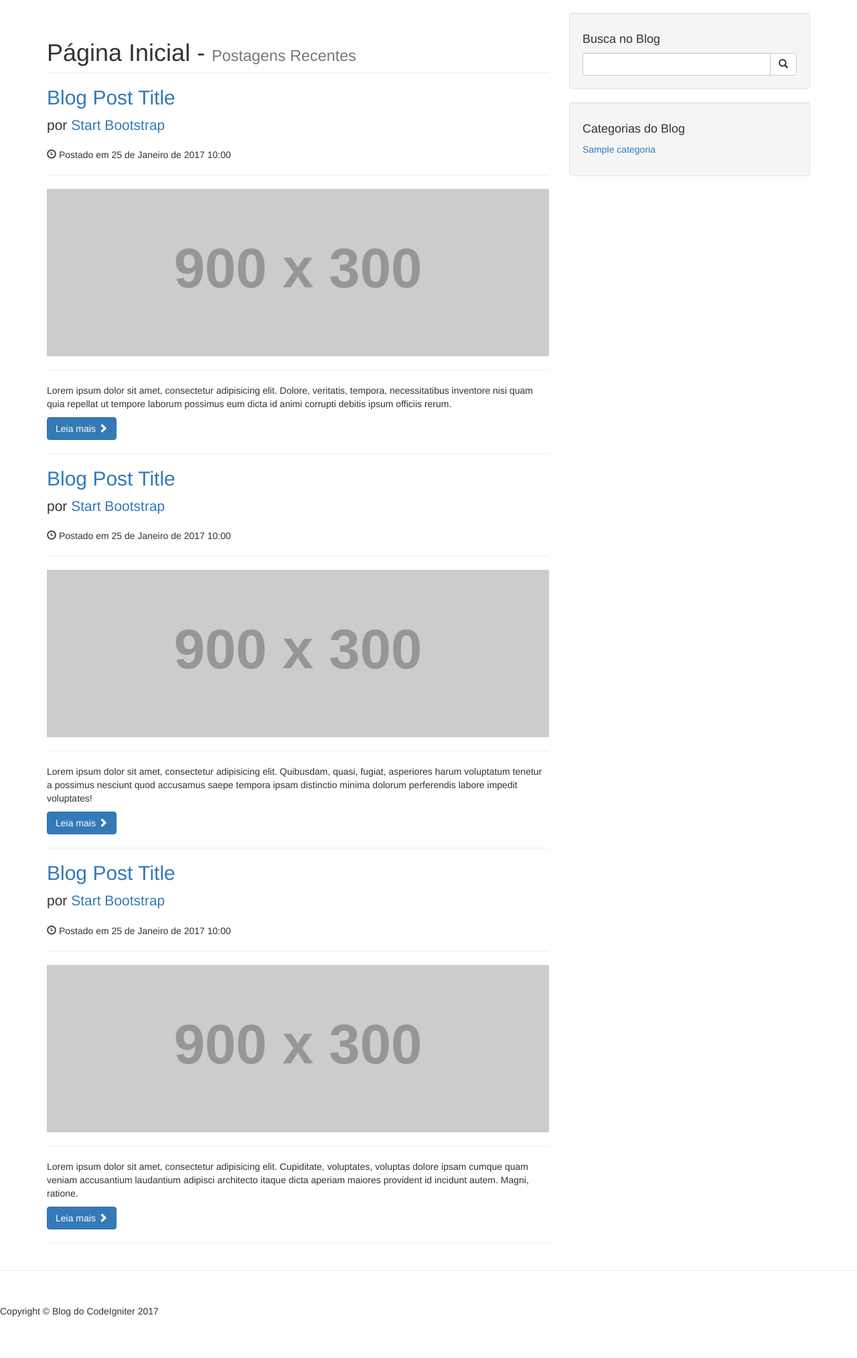
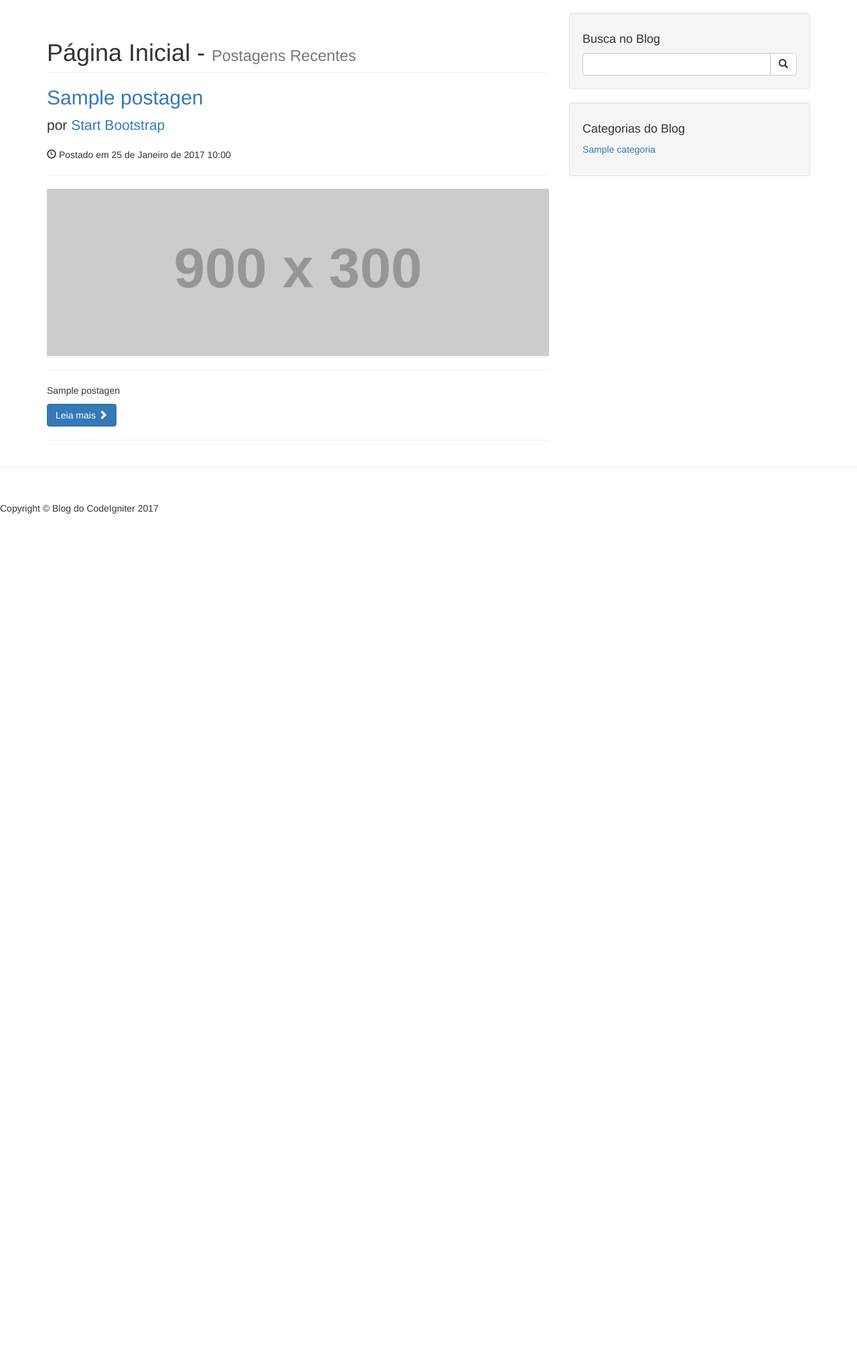
Before and after one commit to hercules-lima/udemycodeigniter3, a CodeIgniter app: page /udemy/ in a window 1280 px wide. Shown: the part 51-2079 px from the top of the page at 67% size. After the commit the page ends 818 px from the top, so only its background shows below. Run offline with CodeIgniter, Linux system fonts and the light colour scheme; tables that the repository leaves empty or names only in its code hold one stand-in row (values such as "Sample post"); grey boxes labelled with a size stand in for pictures from a placeholder-image service; some libraries are stand-ins or nearby versions.

Commit message:
19. Criando a área de destaque de publicações na Home de nosso Blog

```diff
--- a/application/views/frontend/home.php
+++ b/application/views/frontend/home.php
@@ -11,9 +11,13 @@
                     <small>Postagens Recentes</small>
                 </h1>
 
-                <!-- First Blog Post -->
+                <?php
+                    foreach ($postagem as $destaque) {
+
+                ?>
+
                 <h2>
-                    <a href="#">Blog Post Title</a>
+                    <a href="<?php echo base_url('postagem/'.$destaque->id.'/'.limpar($destaque->titulo))?>"><?php echo $destaque->titulo ?></a>
                 </h2>
                 <p class="lead">
                     por <a href="index.php">Start Bootstrap</a>
@@ -22,41 +26,12 @@
                 <hr>
                 <img class="img-responsive" src="http://placehold.it/900x300" alt="">
                 <hr>
-                <p>Lorem ipsum dolor sit amet, consectetur adipisicing elit. Dolore, veritatis, tempora, necessitatibus inventore nisi quam quia repellat ut tempore laborum possimus eum dicta id animi corrupti debitis ipsum officiis rerum.</p>
-                <a class="btn btn-primary" href="#">Leia mais <span class="glyphicon glyphicon-chevron-right"></span></a>
+                <p><?php echo $destaque->subtitulo ?></p>
+                <a class="btn btn-primary" href="<?php echo base_url('postagem/'.$destaque->id.'/'.limpar($destaque->titulo))?>">Leia mais <span class="glyphicon glyphicon-chevron-right"></span></a>
 
                 <hr>
-
-                <!-- Second Blog Post -->
-                <h2>
-                    <a href="#">Blog Post Title</a>
-                </h2>
-                <p class="lead">
-                    por <a href="index.php">Start Bootstrap</a>
-                </p>
-                <p><span class="glyphicon glyphicon-time"></span> Postado em 25 de Janeiro de 2017 10:00</p>
-                <hr>
-                <img class="img-responsive" src="http://placehold.it/900x300" alt="">
-                <hr>
-                <p>Lorem ipsum dolor sit amet, consectetur adipisicing elit. Quibusdam, quasi, fugiat, asperiores harum voluptatum tenetur a possimus nesciunt quod accusamus saepe tempora ipsam distinctio minima dolorum perferendis labore impedit voluptates!</p>
-                <a class="btn btn-primary" href="#">Leia mais <span class="glyphicon glyphicon-chevron-right"></span></a>
-
-                <hr>
-
-                <!-- Third Blog Post -->
-                <h2>
-                    <a href="#">Blog Post Title</a>
-                </h2>
-                <p class="lead">
-                    por <a href="index.php">Start Bootstrap</a>
-                </p>
-                <p><span class="glyphicon glyphicon-time"></span> Postado em 25 de Janeiro de 2017 10:00</p>
-                <hr>
-                <img class="img-responsive" src="http://placehold.it/900x300" alt="">
-                <hr>
-                <p>Lorem ipsum dolor sit amet, consectetur adipisicing elit. Cupiditate, voluptates, voluptas dolore ipsam cumque quam veniam accusantium laudantium adipisci architecto itaque dicta aperiam maiores provident id incidunt autem. Magni, ratione.</p>
-                <a class="btn btn-primary" href="#">Leia mais <span class="glyphicon glyphicon-chevron-right"></span></a>
-
-                <hr>
+                <?php
+                    }
+                ?>
 
             </div>
```
